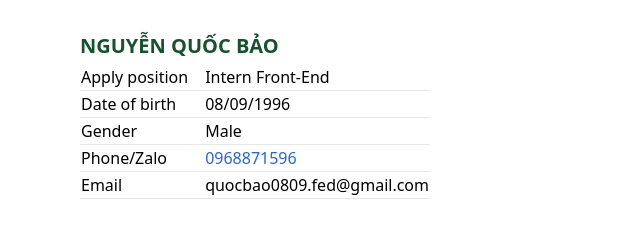
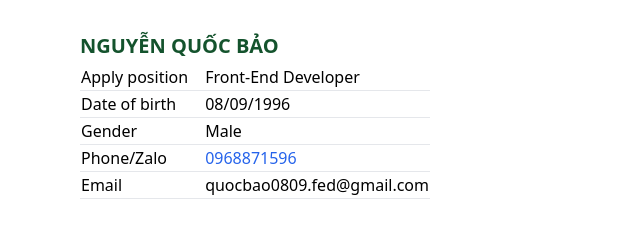
Before and after one commit to nqbbao1996/QBCV, a plain HTML site: page index.html in a window 1280 px wide. Shown: the top 236 px of the page, 0-640 px from the left. Drawn offline with nearby package versions, Linux system fonts and the light colour scheme.

Commit message:
change position

```diff
--- a/index.html
+++ b/index.html
@@ -15,7 +15,7 @@
             <table class="mb-10">
                 <tr class="border-b">
                     <td class="pr-4 font-medium">Apply position</td>
-                    <td class="">Intern Front-End</td>
+                    <td class="">Front-End Developer</td>
                 </tr>
                 <tr class="border-b">
                     <td class="pr-4 font-medium">Date of birth</td>
```
